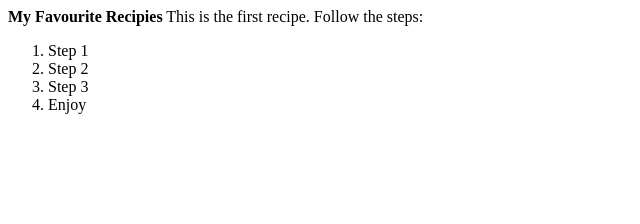
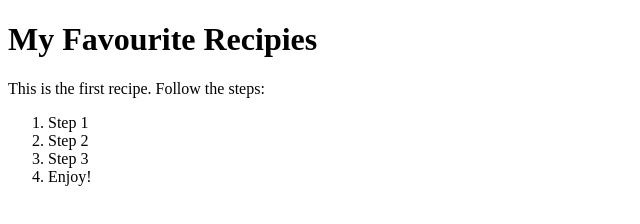
Before and after one commit to a1764879/project-recipe, a plain HTML site: page index.html in a window 1280 px wide. Shown: the whole page, without its empty margins (0-640 px from the left). Drawn offline with Linux system fonts and the light colour scheme.

Commit message:
Update index.html

```diff
--- a/index.html
+++ b/index.html
@@ -3,8 +3,17 @@
 <!--
   * Please see the included README.md file for license terms and conditions.
   -->
+    <!--<style>
+        h1 {
+            font-size: 200%;
+        }
+    </style>
+-->
 <head>
-    <title>Recipe Project</title>
+    <title>
+        Recipe Project
+
+    </title>
     <meta http-equiv="Content-type" content="text/html; charset=utf-8">
 
     <meta name="viewport" content="width=device-width, minimum-scale=1, initial-scale=1, user-scalable=no">
@@ -15,17 +24,18 @@
         @-ms-viewport { user-zoom: fixed ; min-zoom: 100% ; }           @viewport { user-zoom: fixed ; min-zoom: 100% ; }
     </style>
 
-  <b>My Favourite Recipies</b>
 </head>
 
 <body>
- This is the first recipe. Follow the steps:
-    <br>
+    <h1><b>My Favourite Recipies</b></h1>
+    <p>This is the first recipe. Follow the steps:</p>
     <ol>
-    <li>Step 1</li>
-    <li>Step 2</li>
-    <li>Step 3</li>
-    <li>Enjoy</li>
+
+        <li>Step 1</li>
+        <li>Step 2</li>
+        <li>Step 3</li>
+        <li>Enjoy!</li>
+
     </ol>
 
 </body>
```
